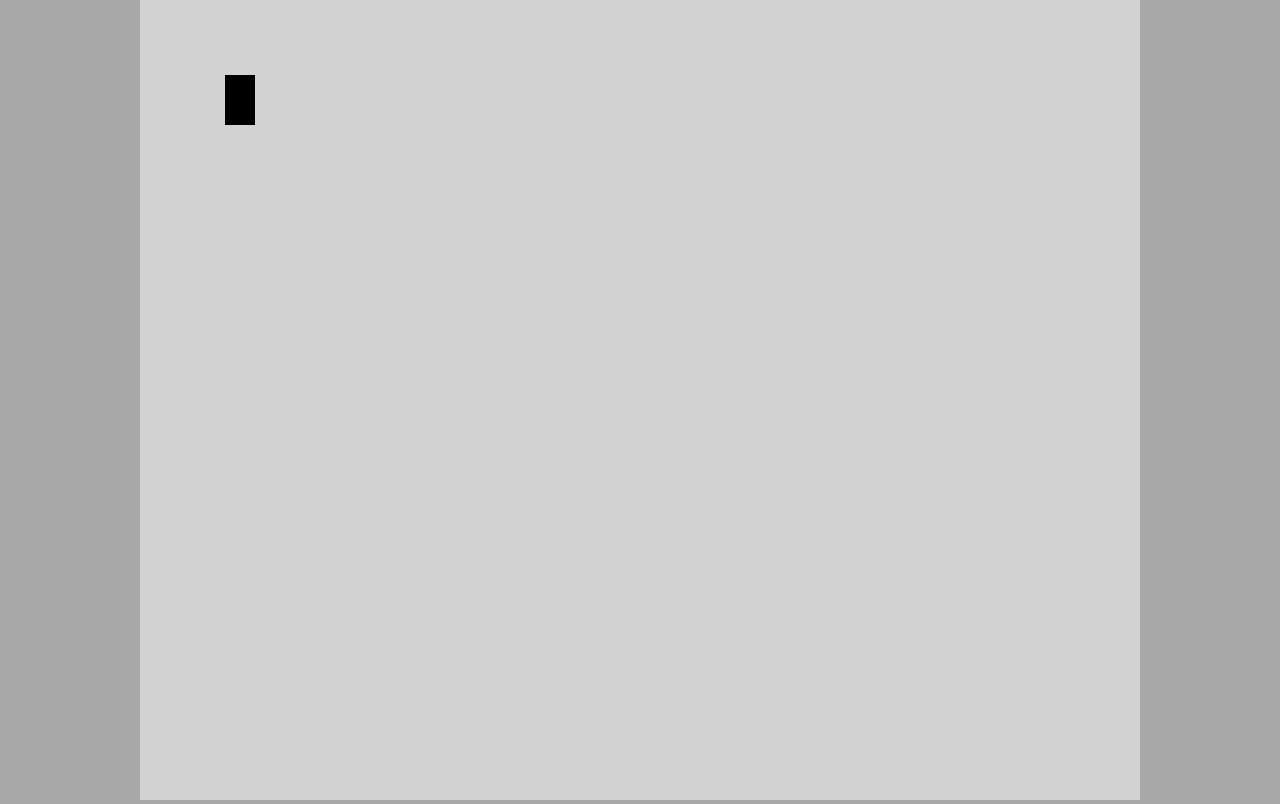
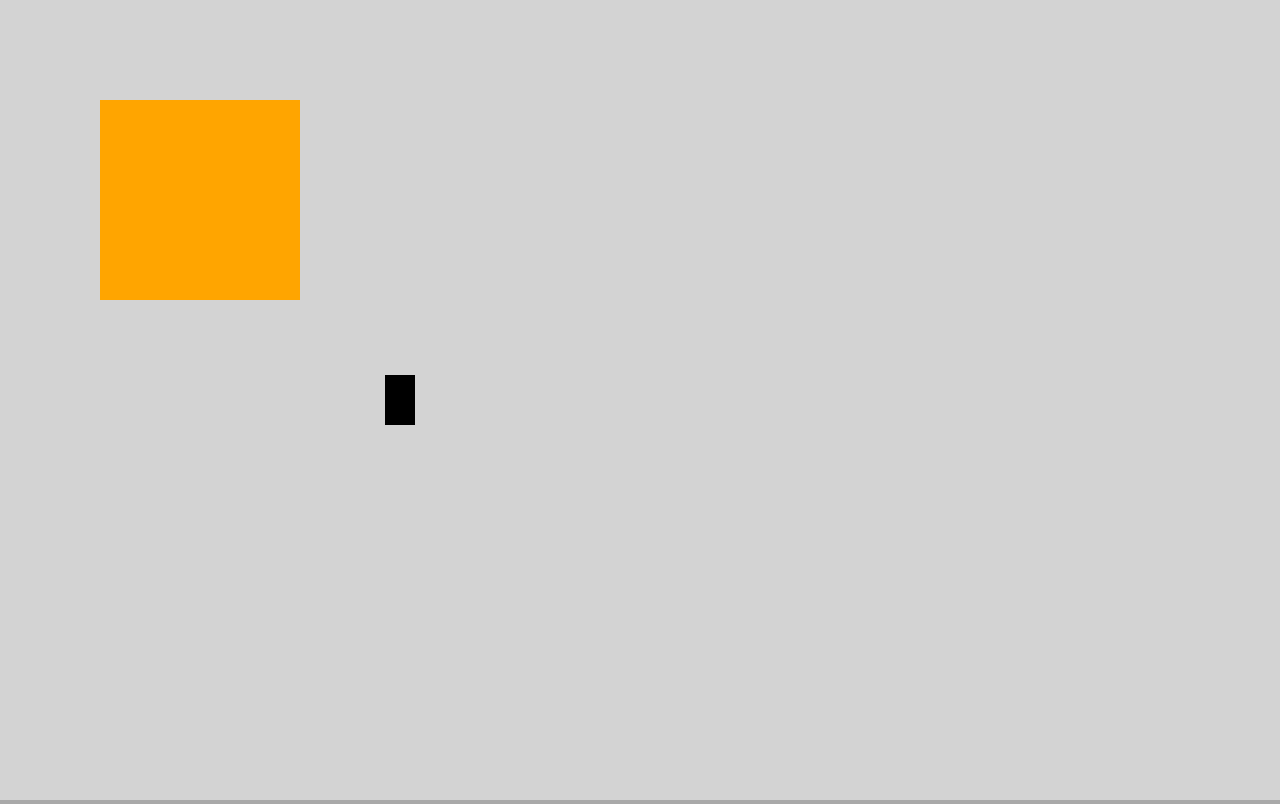
Before and after one commit to Grauber157/DEW_Games, a plain HTML site: page index.html in a window 1280 px wide. Drawn offline with Linux system fonts and the light colour scheme.

Commit message:
Update test

```diff
--- a/css/style.css
+++ b/css/style.css
@@ -8,3 +8,12 @@ body {
 #myCanvas {
     background: lightgray;
 }
+
+#object {
+    width: 200px;
+    height: 200px;
+    background-color: orange;
+    position: absolute;
+    left: 100px;
+    top: 100px;
+}
--- a/index.html
+++ b/index.html
@@ -10,6 +10,8 @@
 
 <body>
 
+    <div id="object"></div>
+
     <canvas id="myCanvas"></canvas>
 
     <script src="./js/controls.js"></script>
--- a/js/car.js
+++ b/js/car.js
@@ -71,4 +71,10 @@ class Car {
 
         ctx.restore()
     }
+
+    check() {
+        if(this.y != 0){
+            this.speed = 0
+        }
+    }
 }
--- a/js/main.js
+++ b/js/main.js
@@ -1,14 +1,15 @@
 const canvas = document.getElementById('myCanvas')
-canvas.width = 1000
+
 
 const ctx = canvas.getContext('2d')
-const car = new Car(100,100,30,50)
+const car = new Car(400,400,30,50)
 
 animate()
 
 function animate() {
     car.update()
     canvas.height = window.innerHeight
+    canvas.width = window.innerWidth
     car.draw(ctx)
     requestAnimationFrame(animate)
 }
```
